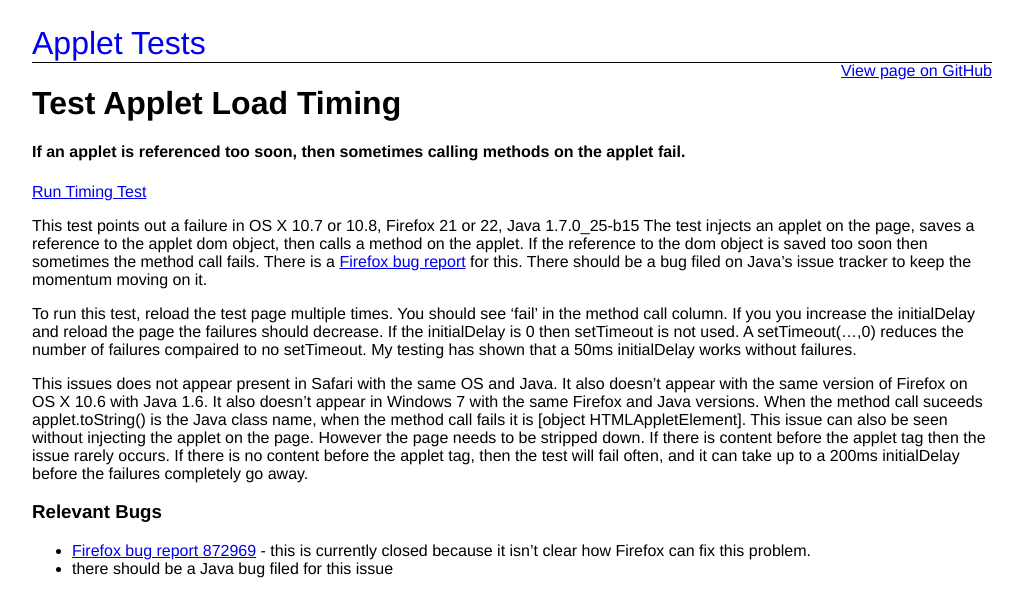
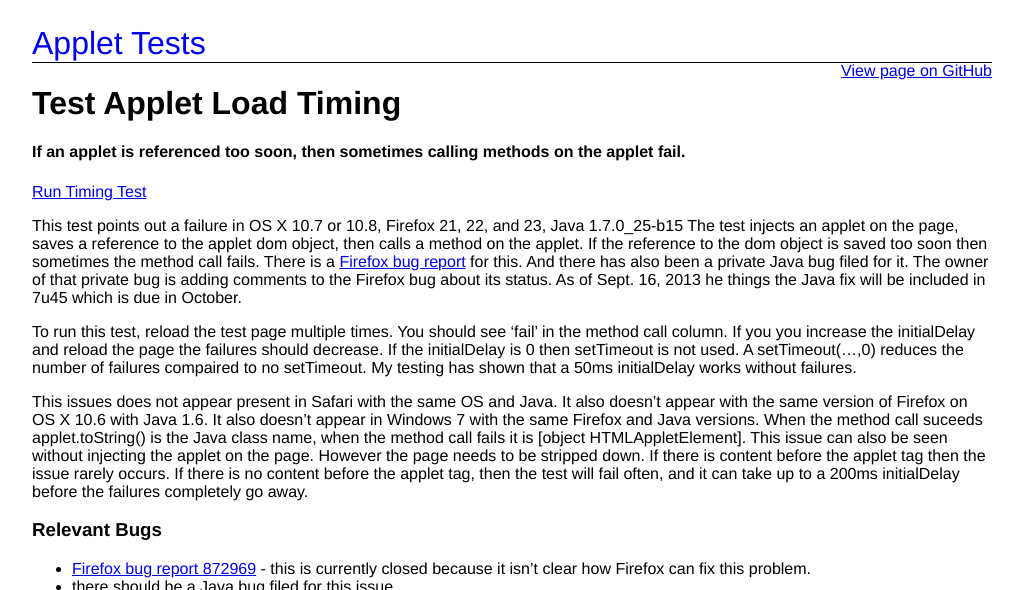
Before and after one commit to concord-consortium/applet-tests, a Jekyll site: the page built from timing/index.md, in a window 1280 px wide, cut to the strip 0-590 px from the top of the page. Shown: the whole strip, without its empty margins (128-1151 px from the left). Built offline with Jekyll 4.4.1, drawn with Linux system fonts in a browser that asks for light colours.

Commit message:
update documentation on timing bug
[#54237924]

```diff
--- a/timing/index.md
+++ b/timing/index.md
@@ -7,11 +7,13 @@ show_in_toc: true
 
 [Run Timing Test](test.html)
 
-This test points out a failure in OS X 10.7 or 10.8, Firefox 21 or 22, Java 1.7.0_25-b15
+This test points out a failure in OS X 10.7 or 10.8, Firefox 21, 22, and 23, Java 1.7.0_25-b15
 The test injects an applet on the page, saves a reference to the applet dom object, then calls a method on the applet.
 If the reference to the dom object is saved too soon then sometimes the method call fails.
-There is a [Firefox bug report](https://bugzilla.mozilla.org/show_bug.cgi?id=872969) for this. There should
-be a bug filed on Java's issue tracker to keep the momentum moving on it.
+There is a [Firefox bug report](https://bugzilla.mozilla.org/show_bug.cgi?id=872969) for this.
+And there has also been a private Java bug filed for it. The owner of that private bug is adding
+comments to the Firefox bug about its status. As of Sept. 16, 2013 he things the Java fix
+will be included in 7u45 which is due in October.
 
 To run this test, reload the test page multiple times. You should see 'fail' in the method call column. If you you increase
 the initialDelay and reload the page the failures should decrease.
```
